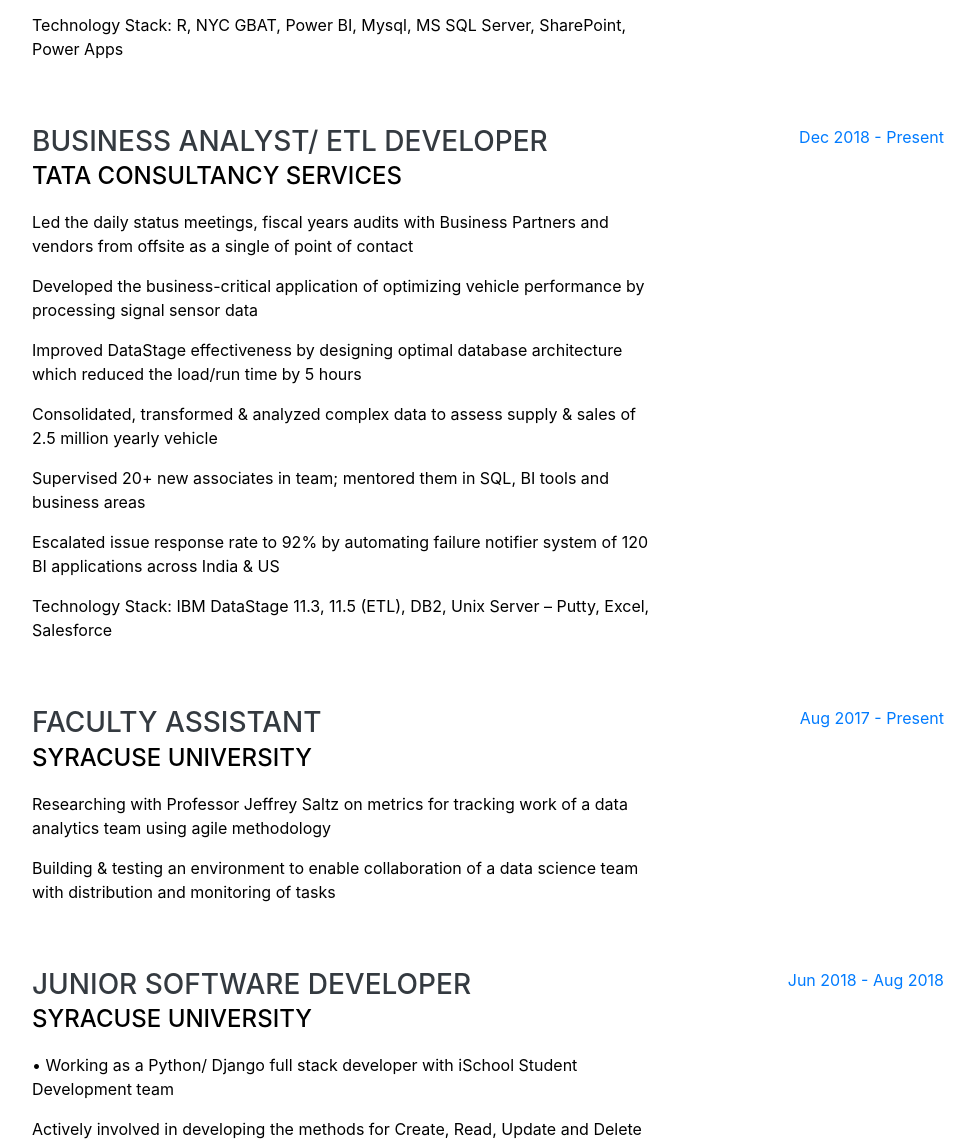
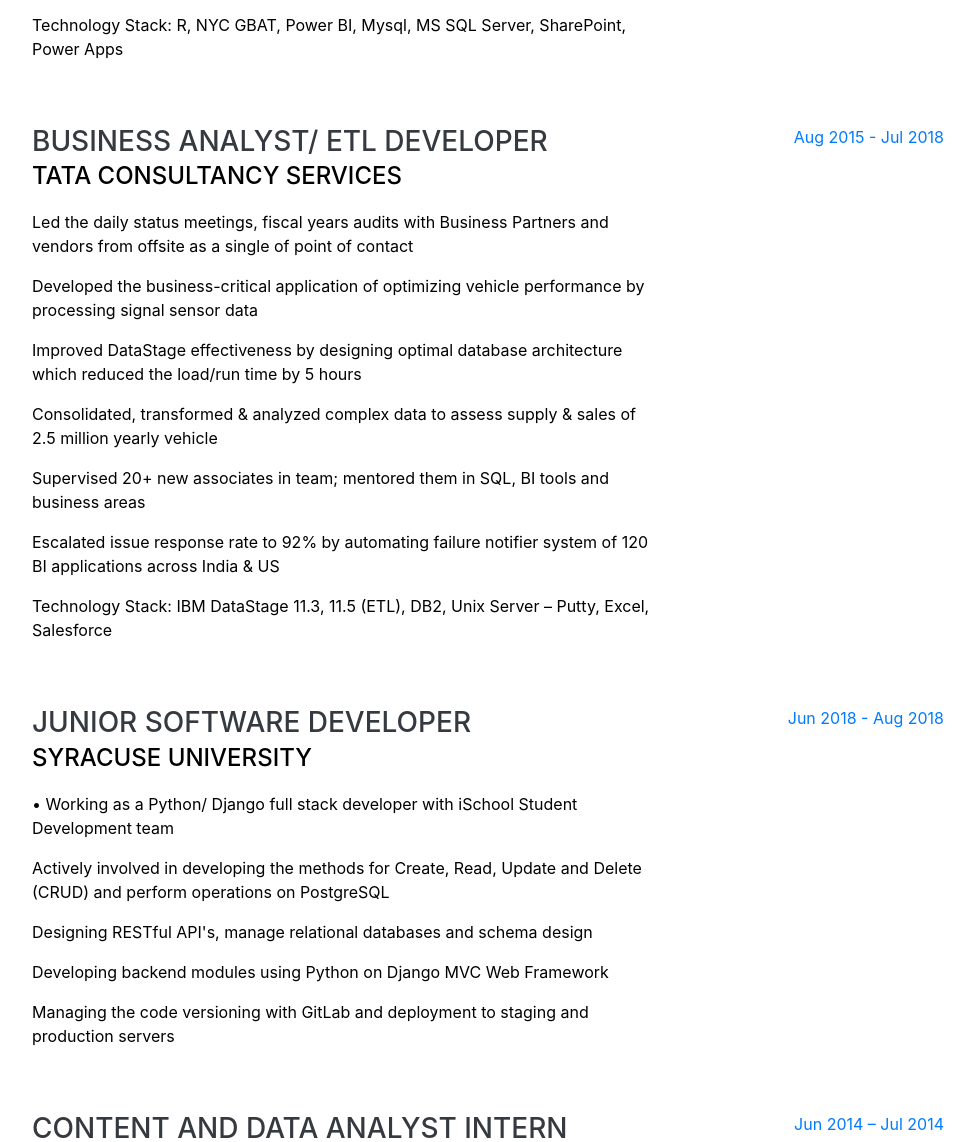
Before and after one commit to ruchitaj2/ruchitaj2.github.io, a website with bundled scripts: page index.html in a window 1280 px wide. Shown: the part 1206-2348 px from the top of the page, without its empty margins (288-1263 px from the left). Built offline with nearby package versions, Linux system fonts and the light colour scheme; a web font is replaced by a local one.

Commit message:
Update index.html

```diff
--- a/index.html
+++ b/index.html
@@ -68,7 +68,7 @@
           <span class="text-primary">Jadhav</span>
         </h1>
         <div class="subheading mb-5">Syracuse, New York · (315) 515-7699 ·
-          <a href="mailto:atjaincn@email.com">ruchitaj2.me@gmail.com</a>
+          <a href="mailto:rjjadhav@syr.edu">rjjadhav@syr.edu</a>
         </div>
         <p class="lead mb-5">I am a Applied Data Science student, passionate about telling stories backed up by data. My goal is to combine my technical and business skills to reach smarter business decisions. I am currently researching on fake news early detection using machine learning. After securing my master's degree I plan to use my knowledge in data science to generate actionable insights for companies.</p>
         <div class="social-icons">
@@ -113,23 +113,13 @@
 	    <p>Supervised 20+ new associates in team; mentored them in SQL, BI tools and business areas</p>
 	    <p>Escalated issue response rate to 92% by automating failure notifier system of 120 BI applications across India & US</p>
 	    <p>Technology Stack: IBM DataStage 11.3, 11.5 (ETL), DB2, Unix Server – Putty, Excel, Salesforce</p>
+
           </div>
           <div class="resume-date text-md-right">
-            <span class="text-primary">Dec 2018 - Present</span>
+            <span class="text-primary">Aug 2015 - Jul 2018</span>
           </div>
         </div>
 
-        <div class="resume-item d-flex flex-column flex-md-row justify-content-between mb-5">
-          <div class="resume-content">
-            <h3 class="mb-0">Faculty Assistant</h3>
-            <div class="subheading mb-3">Syracuse University</div>
-            <p>Researching with Professor Jeffrey Saltz on metrics for tracking work of a data analytics team using agile methodology</p>
-            <p>Building & testing an environment to enable collaboration of a data science team with distribution and monitoring of tasks</p>
-          </div>
-          <div class="resume-date text-md-right">
-            <span class="text-primary">Aug 2017 - Present</span>
-          </div>
-        </div>
 
         <div class="resume-item d-flex flex-column flex-md-row justify-content-between mb-5">
           <div class="resume-content">
```
Lines whose indentation alone changed are shown as unchanged.
